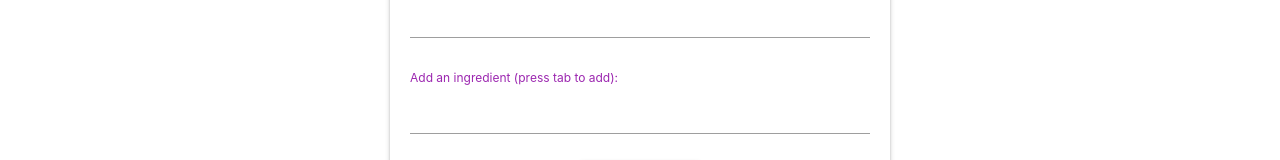
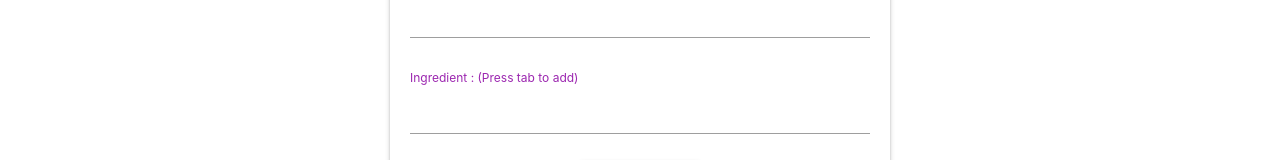
Before and after one commit to SazidAhmed/Vue-3-Recipe-App, a Vue app: page /add-recipe in a window 1280 px wide. Shown: the part 279-439 px from the top of the page. Built offline with nearby package versions, Linux system fonts and the light colour scheme.

Commit message:
CSS Updated

```diff
--- a/src/components/AddRecipe.vue
+++ b/src/components/AddRecipe.vue
@@ -3,17 +3,17 @@
     <h2 class="center-align purple-text">Add New Recipe</h2>
     <form @submit.prevent="addRecipe">
       <div class="field title">
-        <label class="purple-text" for="title">Title:</label>
+        <label class="purple-text" for="title">Title :</label>
         <input class="purple-text" type="text" name="title" v-model="title">
       </div>
 
       <div v-for="(ing, index) in ingredients" class="field ingredient" :key="index">
-        <label class="purple-text" for="ingredient">Ingredient:</label>
+        <label class="purple-text" for="ingredient">Ingredient :</label>
         <input class="purple-text" type="text" name="ingredient" v-model="ingredients[index]">
         <i class="material-icons delete purple-text" @click="deleteIng(ing)">delete</i>
       </div>
       <div class="field add-ingredient">
-        <label class="purple-text" for="add-ingredient">Add an ingredient (press tab to add):</label>
+        <label class="purple-text" for="add-ingredient">Ingredient : (Press tab to add)</label>
         <input class="purple-text" type="text" name="add-ingredient" @keydown.tab.prevent="addIng" v-model="another">
       </div>
       <div class="field center-align">
--- a/src/components/EditRecipe.vue
+++ b/src/components/EditRecipe.vue
@@ -3,16 +3,16 @@
     <h2 class="purple-text center-align">Edit {{ smoothie.title }}</h2>
     <form @submit.prevent="editRecipe">
       <div class="field title">
-        <label class="purple-text" for="title">Title:</label>
+        <label class="purple-text" for="title">Title :</label>
         <input class="purple-text" type="text" name="title" v-model="smoothie.title">
       </div>
       <div v-for="(ing, index) in smoothie.ingredients" class="field ingredient" :key="index">
-        <label class="purple-text" for="ingredient">Ingredient:</label>
+        <label class="purple-text" for="ingredient">Ingredient :</label>
         <input class="purple-text" type="text" name="ingredient" v-model="smoothie.ingredients[index]">
         <i class="material-icons delete purple-text" @click="deleteIng(ing)">delete</i>
       </div>
       <div class="field add-ingredient">
-        <label class="purple-text" for="add-ingredient">Add an ingredient (press tab to add):</label>
+        <label class="purple-text" for="add-ingredient">Ingredient : (Press tab to add)</label>
         <input class="purple-text" type="text" name="add-ingredient" @keydown.tab.prevent="addIng" v-model="another">
       </div>
       <div class="field center-align">
```
